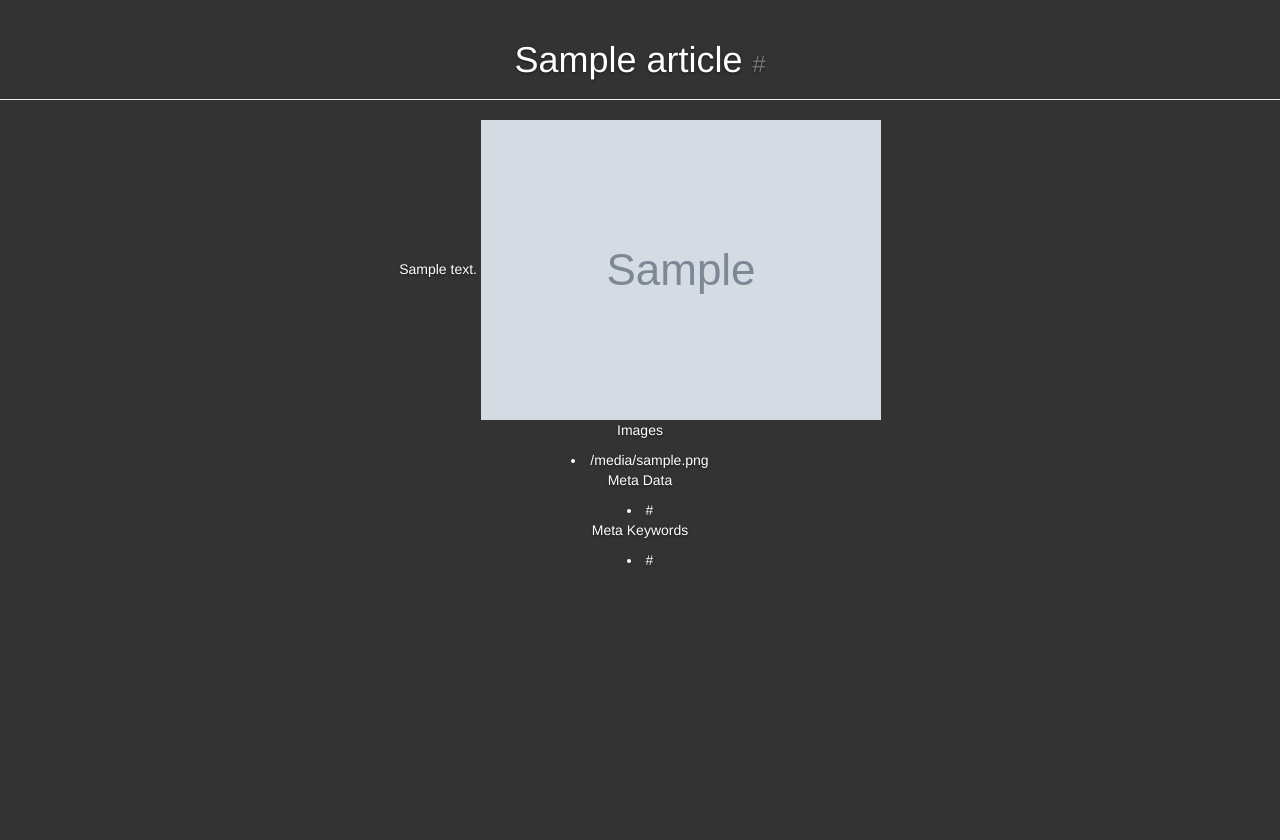
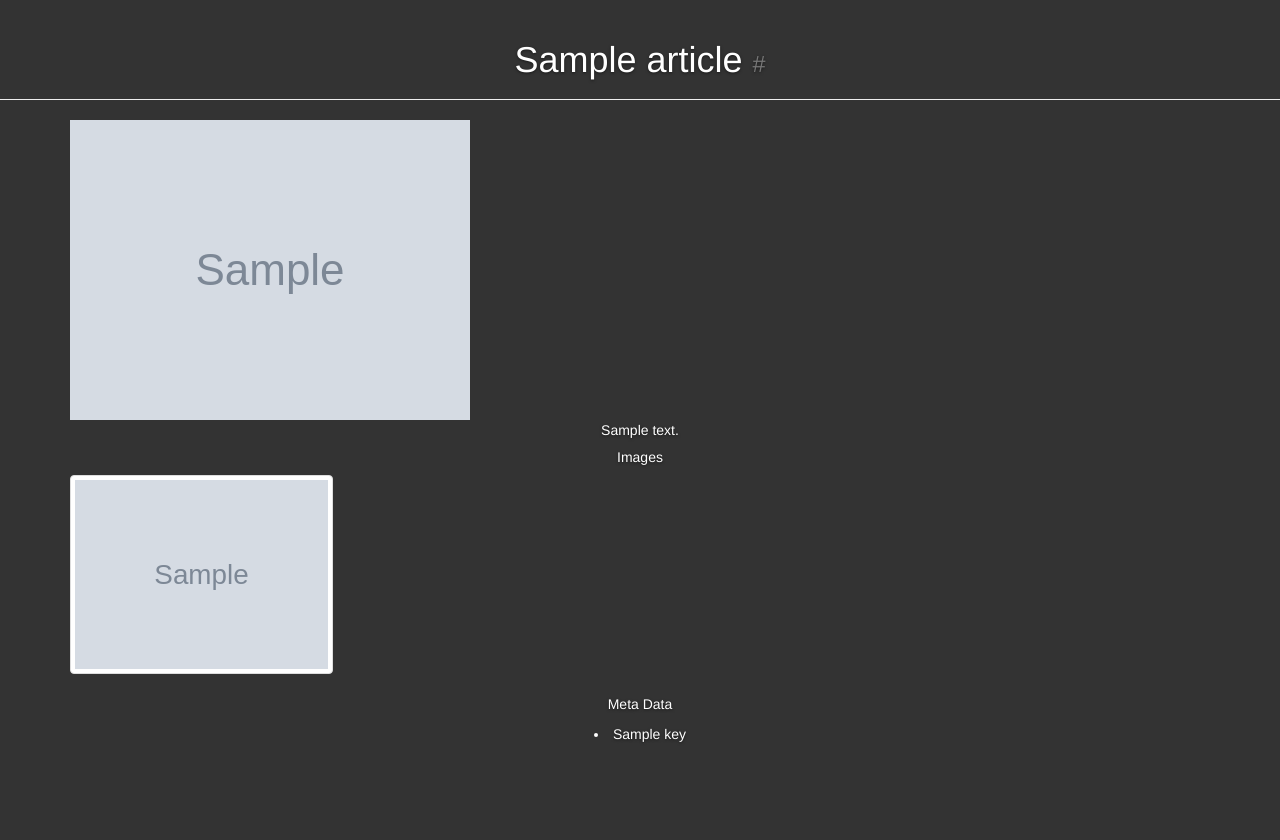
Before and after one commit to SeonghunJo/articleplate, a Django app: template article/templates/result.html in a window 1280 px wide. Run offline with Django 3.2, Linux system fonts and the light colour scheme; the template is opened without the code that fills it: most values are stand-ins (such as "Sample title", 1, 10 or a date in 2020); grey boxes marked "Sample" are stand-in pictures; parts of the project's set-up code (start-up, migrations or seed data) failed here and were passed over; some libraries are stand-ins or nearby versions.

```diff
--- a/article/templates/index.html
+++ b/article/templates/index.html
@@ -56,7 +56,7 @@
               <div class="input-group">
               <input type="text" class="form-control" name="url" placeholder="Blog or article urls here..">
               <span class="input-group-btn">
-                <button class="btn btn-default" type="button">Go!</button>
+                <button class="btn btn-default" type="submit">Go!</button>
               </span>
               </div>
             </form>
--- a/article/templates/result.html
+++ b/article/templates/result.html
@@ -25,26 +25,32 @@
             <h1> {{ article.title }} <small> {{ article.url }} </small></h1>
         </div>
 
-        {{ article.text }}
-        <img src={{ article.top_image }} />
 
-        <div>
-            <p>Images</p>
-        {% for imageURL in article.images %}
-            <li>{{ imageURL }}</li>
-        {% endfor %}
+        <div class="container">
+            <img class="img-responsive" src ="{{ article.top_image }}" alt="top_image" />
+
+            <div class="row">
+                {{ article.text }}
+            </div>
+        </div>
+        <div class="container">
+            <h5>Images</h5>
+            <div class="row">
+            {% for imageURL in article.images %}
+                <div class="col-xs-6 col-md-3">
+                    <a href="{{ imageURL }}" class="thumbnail">
+                    <img src="{{ imageURL }}" alt="{{ imageURL }}">
+                    </a>
+                </div>
+            {% endfor %}
+            </div>
         </div>
         <div>
             <p>Meta Data</p>
-        {% for textlink in article.meta_data %}
-            <li>{{ textlink }}</li>
+        {% for key in article.meta_data %}
+            <li>{{ key }} </li>
         {% endfor %}
         </div>
-        <div>
-            <p>Meta Keywords</p>
-        {% for textlink in article.meta_keywords %}
-            <li>{{ textlink }}</li>
-        {% endfor %}
-        </div>
+
     </body>
 </html>
```
Also changed, not shown: article/models.py (+9 -9 lines), article/views.py (+12 -10 lines), 1 other file.
